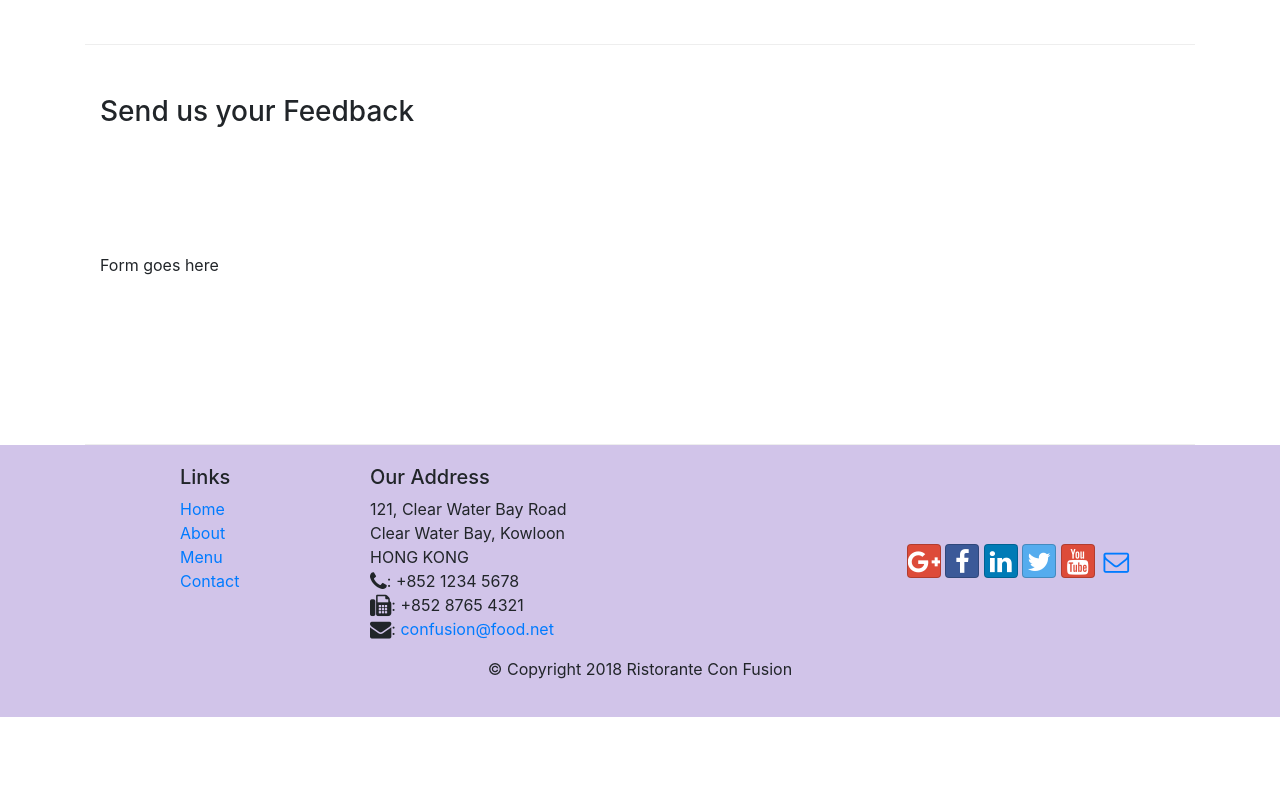
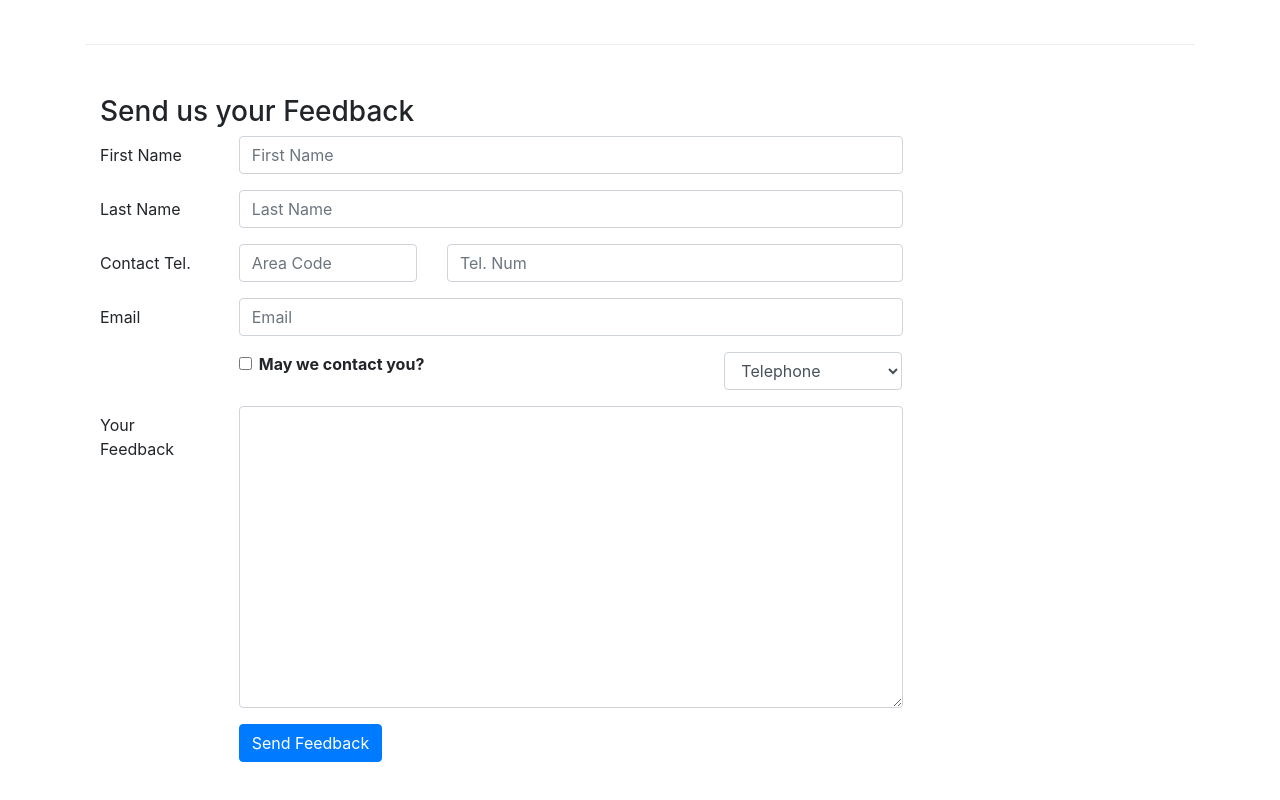
Before and after one commit to edgmuir/Coursera-Bootstrap4, a website: page contactus.html in a window 1280 px wide. Shown: the part 820-1620 px from the top of the page. Before the commit the page ends 1537 px from the top, so only its background shows below. Drawn offline with nearby package versions, Linux system fonts and the light colour scheme.

Commit message:
Added Forms to Contact Page.

```diff
--- a/contactus.html
+++ b/contactus.html
@@ -92,7 +92,62 @@
               <h3>Send us your Feedback</h3>
            </div>
             <div class="col-12 col-md-9">
-                Form goes here
+                <form>
+                  <div class="form-group row">
+                    <label for="firstname" class="col-md-2 col-form-label">First Name</label>
+                    <div class="col-md-10">
+                      <input type="text" class="form-control" id="firstname" name="firstname" placeholder="First Name">
+                    </div>
+                  </div>
+                  <div class="form-group row">
+                    <label for="lastname" class="col-md-2 col-form-label">Last Name</label>
+                    <div class="col-md-10">
+                      <input type="text" class="form-control" id="lastname" name="lastname" placeholder="Last Name">
+                    </div>
+                  </div>
+                  <div class="form-group row">
+                    <label for="areacode" class="col-12 col-md-2 col-form-label">Contact Tel.</label>
+                    <div class="col-5 col-md-3">
+                      <input type="tel" class="form-control" id="areacode" name="areacode" placeholder="Area Code">
+                    </div>
+                    <div class="col-7 col-md-7">
+                      <input type="tel" class="form-control" id="telnum" name="telnum" placeholder="Tel. Num">
+                    </div>
+                  </div>
+                  <div class="form-group row">
+                    <label for="emailid" class="col-md-2 col-form-label">Email</label>
+                    <div class="col-md-10">
+                      <input type="email" class="form-control" id="emailid" name="emailid" placeholder="Email">
+                    </div>
+                  </div>
+                  <div class="form-group row">
+                    <div class="col-md-6 offset-md-2">
+                      <div class="form-check">
+                        <input type="checkbox" class="form-check-input" name="approve" id="approve" value="">
+                        <label class="form-check-label" for="approve"><strong>May we contact you?</strong></label>
+                      </div>
+                    </div>
+                    <div class="col-md-3 offset-md-1">
+                      <select class="form-control">
+                        <option>Telephone</option>
+                        <option>Email</option>
+                      </select>
+                    </div>
+                  </div>
+                  <div class="form-group row">
+                    <label for="feedback" class="col-md-2 col-form-label">Your Feedback</label>
+                    <div class="col-md-10">
+                      <textarea class="form-control" id="feedback" name="feedback" rows="12"></textarea>
+                    </div>
+                  </div>
+                  <div class="form-group row">
+                    <div class="offset-md-2 col-md-10">
+                      <button type="submit" class="btn btn-primary">
+                        Send Feedback
+                      </button>
+                    </div>
+                  </div>
+                </form>
             </div>
              <div class="col-12 col-md">
             </div>
```
